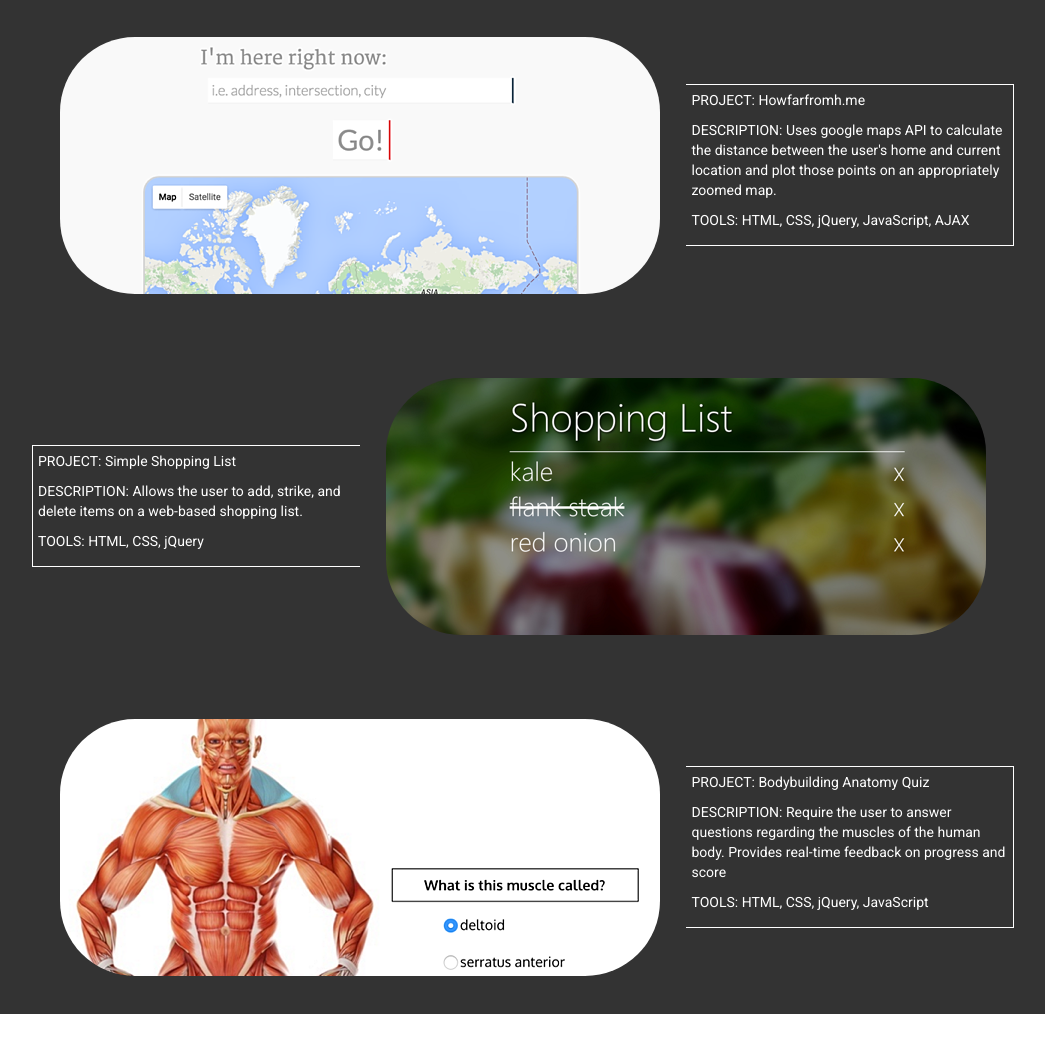
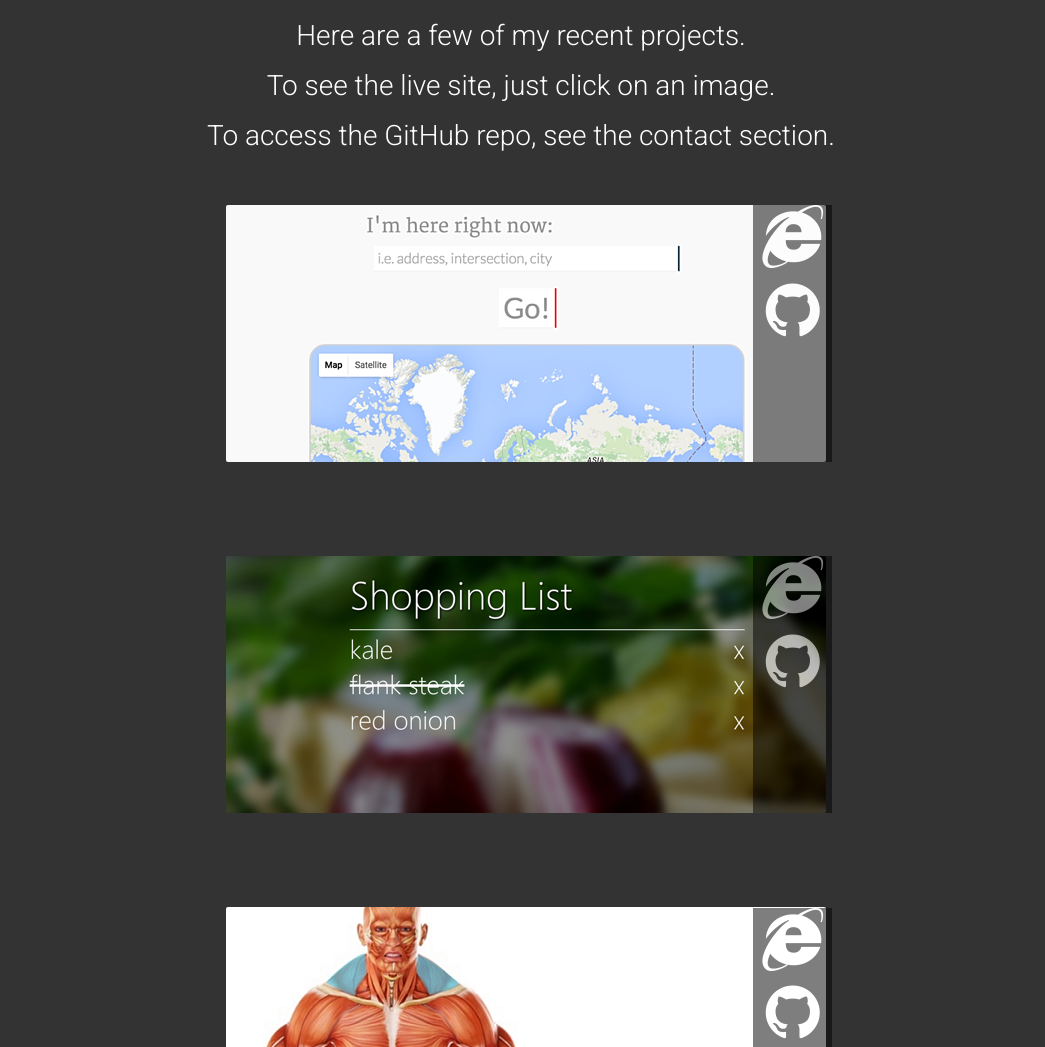
Before and after one commit to botnaysard/portfolio2015, a plain HTML site: page index.html in a window 1280 px wide. Shown: the part 1320-2367 px from the top of the page, without its empty margins (119-1164 px from the left). Drawn offline with nearby package versions, Linux system fonts and the light colour scheme.

Commit message:
weird portfolio imagestripe experiment - failed

```diff
--- a/index.html
+++ b/index.html
@@ -60,35 +60,43 @@
 			<div class="section-title-white">
 				<h1>Portfolio</h1>
 			</div>
+			<div class="portfolio-intro">
+				<p>Here are a few of my recent projects.</p>
+				<p>To see the live site, just click on an image.</p>
+				<p>To access the GitHub repo, see the contact section.</p>
+			</div>
 			<div class="my-work">
 				<div class="row row-centered">
 					<div class="col-sm-6 col-centered portfolio-box" id="first-box">
 						<img src="images/maps-api.png">
 					</div>
-					<div class="col-sm-3 col-centered portfolio-description description-right">
-						<p>PROJECT: Howfarfromh.me</p>
-						<p>DESCRIPTION: Uses google maps API to calculate the distance between the user's home and current location and plot those points on an appropriately zoomed map.</p>
-						<p>TOOLS: HTML, CSS, jQuery, JavaScript, AJAX</p>
+					<div class="col-sm-1 col-centered portfolio-description">
+						<ul>
+							<li><i class="fa fa-internet-explorer fa-3x"></i></li>
+							<li><i class="fa fa-github fa-3x"></i></li>
+						</ul>
 					</div>
 				</div>
 				<div class="row row-centered">
-					<div class="col-sm-3 col-centered portfolio-description description-left">
-						<p>PROJECT: Simple Shopping List</p>
-						<p>DESCRIPTION: Allows the user to add, strike, and delete items on a web-based shopping list.</p>
-						<p>TOOLS: HTML, CSS, jQuery</p>
-					</div>
 					<div class="col-sm-6 col-centered portfolio-box">
 						<img src="images/shopping.png">
+					</div>
+					<div class="col-sm-1 col-centered portfolio-description">
+						<ul>
+							<li><i class="fa fa-internet-explorer fa-3x"></i></li>
+							<li><i class="fa fa-github fa-3x"></i></li>
+						</ul>
 					</div>
 				</div>
 					<div class="row row-centered">
 					<div class="col-sm-6 col-centered portfolio-box">
 						<img src="images/quiz.png">
 					</div>
-					<div class="col-sm-3 col-centered portfolio-description description-right">
-						<p>PROJECT: Bodybuilding Anatomy Quiz</p>
-						<p>DESCRIPTION: Require the user to answer questions regarding the muscles of the human body.  Provides real-time feedback on progress and score</p>
-						<p>TOOLS: HTML, CSS, jQuery, JavaScript</p>
+					<div class="col-sm-1 col-centered portfolio-description">
+						<ul>
+							<li><i class="fa fa-internet-explorer fa-3x"></i></li>
+							<li><i class="fa fa-github fa-3x"></i></li>
+						</ul>
 					</div>
 				</div>
 			</div>
--- a/styles/main.css
+++ b/styles/main.css
@@ -165,32 +165,50 @@ ul.pull-left {
   list-style-type: none;
 }
 
-.portfolio-box {
+.portfolio-box, .portfolio-box{
   margin-top: 6em;
   padding: 0px;
   text-align: center;
 }
 
-.portfolio-box img{
-  border-radius: 75px;
+.portfolio-box img {
+  border-radius: 2px;
 }
 
 .portfolio-description {
-  padding: 5px;
   color: white;
   vertical-align: middle;
+  font-size: 1.5em;
+  font-weight: 300;
+  color: #fff;
+  list-style-type: none;
+  margin-left: -115px;
+  margin-top: -10px
+  height: 257px;
 }
 
-.description-right {
-  border-top: 1px solid white;
-  border-right: 1px solid white;
-  border-bottom: 1px solid white;
+.portfolio-description ul {
+  list-style-type: none;
+  padding-left: 0px;
+  text-align: center;
+  vertical-align: middle;
+  float: middle;
+  height: 257px;
+  background-color: #000;
+  opacity: 0.5
 }
 
-.description-left {
-  border-top: 1px solid white;
-  border-left: 1px solid white;
-  border-bottom: 1px solid white;
+.portfolio-description li {
+  margin-top: 0.5em;
+  margin-bottom: 0.5em;
+}
+
+.portfolio-intro {
+  font-size: 2em;
+  font-weight: 300;
+  color: #fff;
+  text-align: center;
+  margin-bottom: 1em;
 }
 
 #first-box {
```
